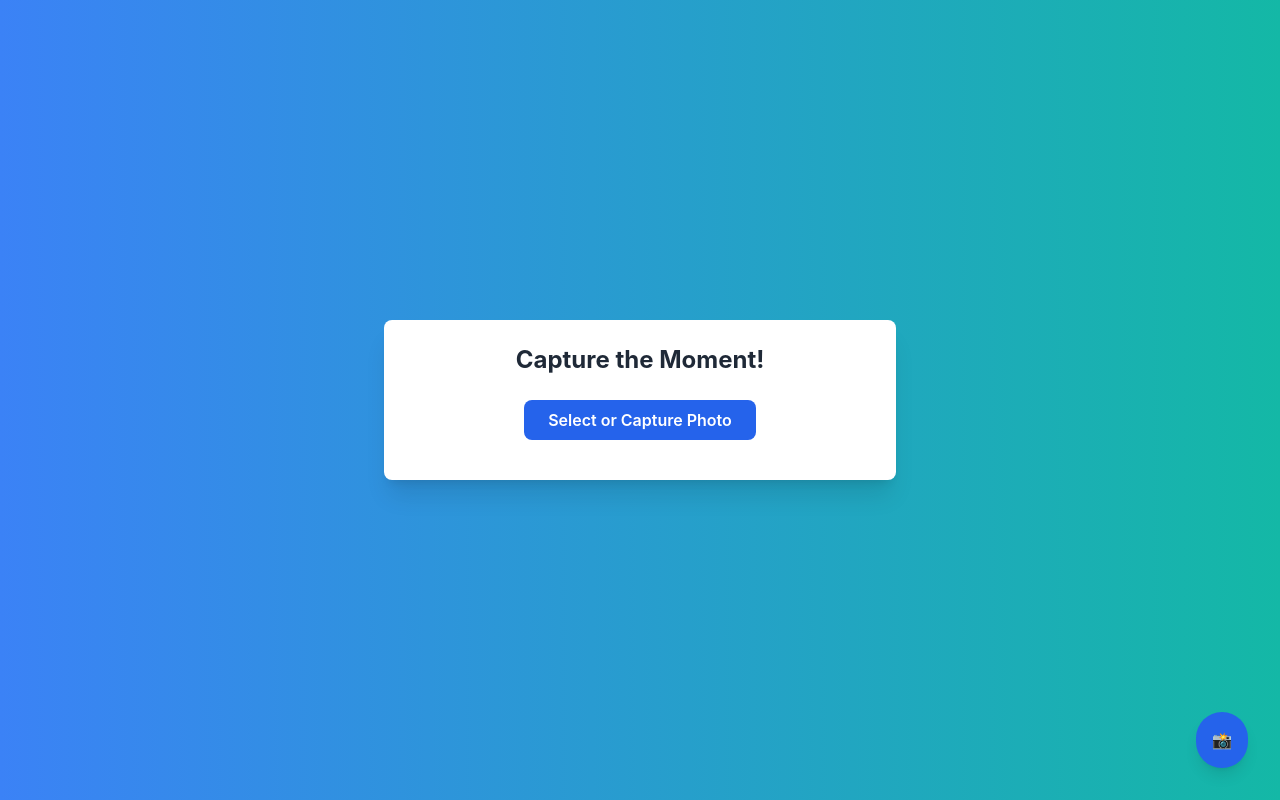
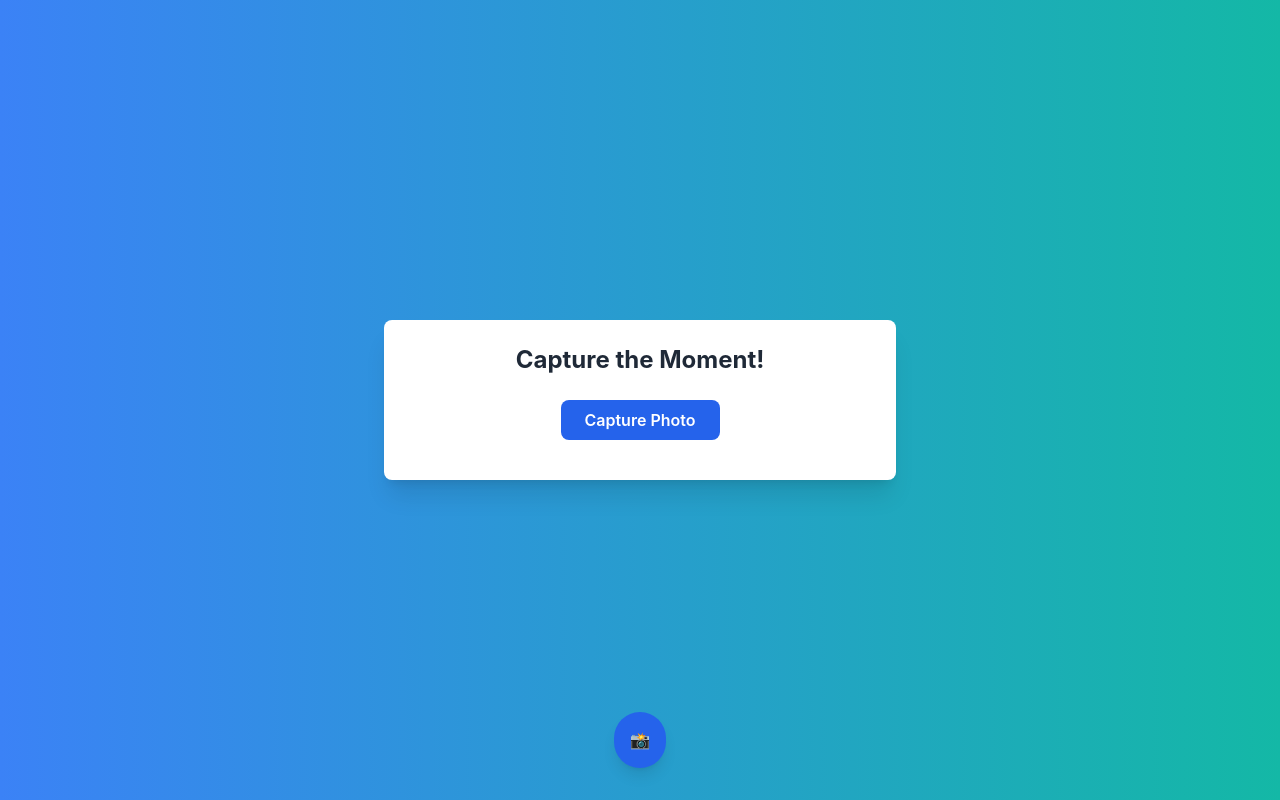
Before and after one commit to EL-MALAMAYA/ipfs-photo-uploader, a React (Create React App) app: page / in a window 1280 px wide. Built offline with nearby package versions, Linux system fonts and the light colour scheme; what ipfs-http-client would draw is missing.

Commit message:
ImageUploader.js

```diff
--- a/src/components/ImageUploader.js
+++ b/src/components/ImageUploader.js
@@ -63,10 +63,11 @@ const ImageUploader = () => {
           <input
             type="file"
             accept="image/*"
+            capture="environment"
             onChange={handleImageChange}
             className="hidden"
           />
-          Select or Capture Photo
+          Capture Photo
         </label>
       </div>
 
@@ -108,9 +109,10 @@ const ImageUploader = () => {
         </div>
       )}
 
+      {/* Camera button positioned in the lower-middle of the screen */}
       <button
         onClick={() => document.querySelector('input[type=file]').click()}
-        className="fixed bottom-8 right-8 bg-blue-600 text-white rounded-full p-4 shadow-lg hover:bg-blue-700 transition-transform transform hover:scale-105 duration-300"
+        className="fixed bottom-8 left-1/2 transform -translate-x-1/2 bg-blue-600 text-white rounded-full p-4 shadow-lg hover:bg-blue-700 transition-transform transform hover:scale-105 duration-300"
       >
         📸
       </button>
```
